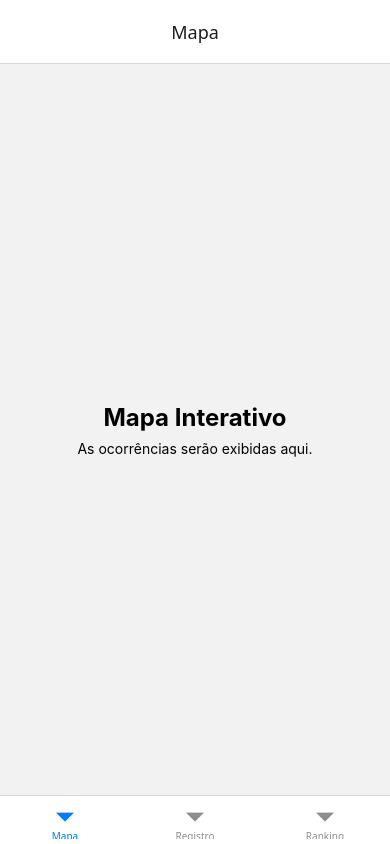
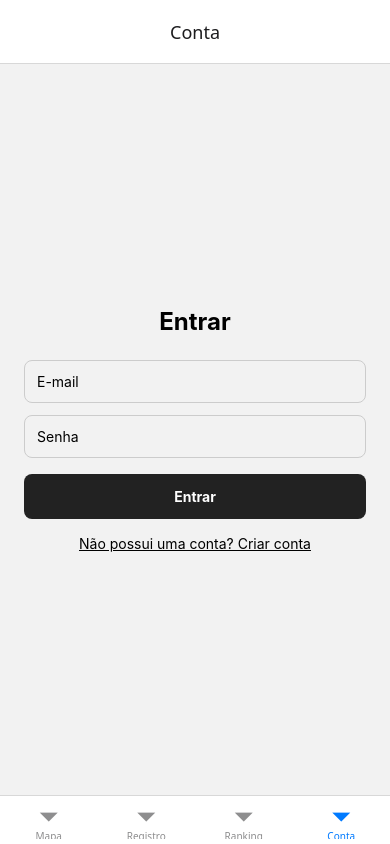
Before and after one commit to emanueltav/AcessaUrban, a React Native app in the folder app/: screen /Conta in a window 390 px wide. Built offline with nearby package versions, Linux system fonts and the light colour scheme; no server answers.

Commit message:
feat: implementa autenticacao de usuarios

```diff
--- a/app/App.tsx
+++ b/app/App.tsx
@@ -1,11 +1,14 @@
 import { SafeAreaProvider } from 'react-native-safe-area-context';
 
+import { AutenticacaoProvider } from './src/contextos/autenticacao';
 import Rotas from './src/navegacao/rotas';
 
 export default function App() {
   return (
     <SafeAreaProvider>
-      <Rotas />
+      <AutenticacaoProvider>
+        <Rotas />
+      </AutenticacaoProvider>
     </SafeAreaProvider>
   );
 }
--- /dev/null
+++ b/app/src/contextos/autenticacao.tsx
@@ -0,0 +1,57 @@
+import {
+  createContext,
+  ReactNode,
+  useContext,
+  useEffect,
+  useState,
+} from 'react';
+import type { Session } from '@supabase/supabase-js';
+
+import { supabase } from '../servicos/supabase';
+
+type AutenticacaoContexto = {
+  sessao: Session | null;
+  carregando: boolean;
+};
+
+const AutenticacaoContext = createContext<AutenticacaoContexto>({
+  sessao: null,
+  carregando: true,
+});
+
+type Props = {
+  children: ReactNode;
+};
+
+export function AutenticacaoProvider({ children }: Props) {
+  const [sessao, setSessao] = useState<Session | null>(null);
+  const [carregando, setCarregando] = useState(true);
+
+  useEffect(() => {
+    supabase.auth.getSession().then(({ data }) => {
+      setSessao(data.session);
+      setCarregando(false);
+    });
+
+    const {
+      data: { subscription },
+    } = supabase.auth.onAuthStateChange((_evento, novaSessao) => {
+      setSessao(novaSessao);
+      setCarregando(false);
+    });
+
+    return () => {
+      subscription.unsubscribe();
+    };
+  }, []);
+
+  return (
+    <AutenticacaoContext.Provider value={{ sessao, carregando }}>
+      {children}
+    </AutenticacaoContext.Provider>
+  );
+}
+
+export function useAutenticacao() {
+  return useContext(AutenticacaoContext);
+}
--- a/app/src/navegacao/rotas.tsx
+++ b/app/src/navegacao/rotas.tsx
@@ -4,6 +4,7 @@ import { createBottomTabNavigator } from '@react-navigation/bottom-tabs';
 import Mapa from '../telas/mapa';
 import Registro from '../telas/registro';
 import Ranking from '../telas/ranking';
+import Conta from '../telas/conta';
 
 const Tab = createBottomTabNavigator();
 
@@ -29,6 +30,11 @@ export default function Rotas() {
           name="Ranking"
           component={Ranking}
         />
+
+        <Tab.Screen
+         name="Conta"
+         component={Conta}
+        />
       </Tab.Navigator>
     </NavigationContainer>
   );
--- /dev/null
+++ b/app/src/telas/conta.tsx
@@ -0,0 +1,240 @@
+import { useState } from 'react';
+import {
+  ActivityIndicator,
+  Pressable,
+  StyleSheet,
+  Text,
+  TextInput,
+  View,
+} from 'react-native';
+
+import { useAutenticacao } from '../contextos/autenticacao';
+import { supabase } from '../servicos/supabase';
+
+export default function Conta() {
+  const { sessao, carregando } = useAutenticacao();
+
+  const [cadastro, setCadastro] = useState(false);
+  const [nome, setNome] = useState('');
+  const [email, setEmail] = useState('');
+  const [senha, setSenha] = useState('');
+  const [processando, setProcessando] = useState(false);
+  const [mensagem, setMensagem] = useState('');
+
+  async function entrar() {
+    if (!email.trim() || !senha) {
+      setMensagem('Informe o e-mail e a senha.');
+      return;
+    }
+
+    setProcessando(true);
+    setMensagem('');
+
+    const { error } = await supabase.auth.signInWithPassword({
+      email: email.trim(),
+      password: senha,
+    });
+
+    if (error) {
+      setMensagem(error.message);
+    }
+
+    setProcessando(false);
+  }
+
+  async function criarConta() {
+    if (!nome.trim() || !email.trim() || !senha) {
+      setMensagem('Preencha nome, e-mail e senha.');
+      return;
+    }
+
+    if (senha.length < 6) {
+      setMensagem('A senha deve ter pelo menos 6 caracteres.');
+      return;
+    }
+
+    setProcessando(true);
+    setMensagem('');
+
+    const { error } = await supabase.auth.signUp({
+      email: email.trim(),
+      password: senha,
+      options: {
+        data: {
+          nome: nome.trim(),
+        },
+      },
+    });
+
+    if (error) {
+      setMensagem(error.message);
+    }
+
+    setProcessando(false);
+  }
+
+  async function sair() {
+    setProcessando(true);
+
+    const { error } = await supabase.auth.signOut();
+
+    if (error) {
+      setMensagem(error.message);
+    }
+
+    setProcessando(false);
+  }
+
+  if (carregando) {
+    return (
+      <View style={styles.container}>
+        <ActivityIndicator />
+      </View>
+    );
+  }
+
+  if (sessao) {
+    return (
+      <View style={styles.container}>
+        <Text style={styles.titulo}>Minha Conta</Text>
+
+        <Text style={styles.texto}>Você está conectado como:</Text>
+        <Text style={styles.email}>{sessao.user.email}</Text>
+
+        <Pressable
+          style={styles.botao}
+          onPress={sair}
+          disabled={processando}
+        >
+          <Text style={styles.textoBotao}>
+            {processando ? 'Saindo...' : 'Sair'}
+          </Text>
+        </Pressable>
+
+        {mensagem ? <Text style={styles.mensagem}>{mensagem}</Text> : null}
+      </View>
+    );
+  }
+
+  return (
+    <View style={styles.container}>
+      <Text style={styles.titulo}>
+        {cadastro ? 'Criar Conta' : 'Entrar'}
+      </Text>
+
+      {cadastro ? (
+        <TextInput
+          style={styles.campo}
+          placeholder="Nome"
+          value={nome}
+          onChangeText={setNome}
+        />
+      ) : null}
+
+      <TextInput
+        style={styles.campo}
+        placeholder="E-mail"
+        value={email}
+        onChangeText={setEmail}
+        autoCapitalize="none"
+        keyboardType="email-address"
+      />
+
+      <TextInput
+        style={styles.campo}
+        placeholder="Senha"
+        value={senha}
+        onChangeText={setSenha}
+        autoCapitalize="none"
+        secureTextEntry
+      />
+
+      <Pressable
+        style={styles.botao}
+        onPress={cadastro ? criarConta : entrar}
+        disabled={processando}
+      >
+        <Text style={styles.textoBotao}>
+          {processando
+            ? 'Aguarde...'
+            : cadastro
+              ? 'Criar conta'
+              : 'Entrar'}
+        </Text>
+      </Pressable>
+
+      <Pressable
+        onPress={() => {
+          setCadastro(!cadastro);
+          setMensagem('');
+        }}
+      >
+        <Text style={styles.link}>
+          {cadastro
+            ? 'Já possui uma conta? Entrar'
+            : 'Não possui uma conta? Criar conta'}
+        </Text>
+      </Pressable>
+
+      {mensagem ? <Text style={styles.mensagem}>{mensagem}</Text> : null}
+    </View>
+  );
+}
+
+const styles = StyleSheet.create({
+  container: {
+    flex: 1,
+    justifyContent: 'center',
+    padding: 24,
+  },
+
+  titulo: {
+    fontSize: 24,
+    fontWeight: 'bold',
+    marginBottom: 24,
+    textAlign: 'center',
+  },
+
+  campo: {
+    borderWidth: 1,
+    borderColor: '#cccccc',
+    borderRadius: 8,
+    padding: 12,
+    marginBottom: 12,
+  },
+
+  botao: {
+    backgroundColor: '#222222',
+    borderRadius: 8,
+    padding: 14,
+    marginTop: 4,
+    marginBottom: 16,
+  },
+
+  textoBotao: {
+    color: '#ffffff',
+    fontWeight: 'bold',
+    textAlign: 'center',
+  },
+
+  link: {
+    textAlign: 'center',
+    textDecorationLine: 'underline',
+  },
+
+  texto: {
+    textAlign: 'center',
+  },
+
+  email: {
+    fontWeight: 'bold',
+    textAlign: 'center',
+    marginTop: 8,
+    marginBottom: 24,
+  },
+
+  mensagem: {
+    textAlign: 'center',
+    marginTop: 16,
+  },
+});
--- a/app/src/telas/registro.tsx
+++ b/app/src/telas/registro.tsx
@@ -1,10 +1,50 @@
-import { StyleSheet, Text, View } from 'react-native';
+import {
+  ActivityIndicator,
+  StyleSheet,
+  Text,
+  View,
+} from 'react-native';
+
+import { useAutenticacao } from '../contextos/autenticacao';
 
 export default function Registro() {
+  const { sessao, carregando } = useAutenticacao();
+
+  if (carregando) {
+    return (
+      <View style={styles.container}>
+        <ActivityIndicator />
+      </View>
+    );
+  }
+
+  if (!sessao) {
+    return (
+      <View style={styles.container}>
+        <Text style={styles.titulo}>Registro de Ocorrência</Text>
+
+        <Text style={styles.texto}>
+          Entre na sua conta para registrar uma ocorrência.
+        </Text>
+
+        <Text style={styles.texto}>
+          Use a aba Conta para fazer login ou criar seu cadastro.
+        </Text>
+      </View>
+    );
+  }
+
   return (
     <View style={styles.container}>
       <Text style={styles.titulo}>Registro de Ocorrência</Text>
-      <Text>O formulário de registro será exibido aqui.</Text>
+
+      <Text style={styles.texto}>
+        Usuário autenticado: {sessao.user.email}
+      </Text>
+
+      <Text style={styles.texto}>
+        O formulário de registro será implementado aqui.
+      </Text>
     </View>
   );
 }
@@ -20,6 +60,11 @@ const styles = StyleSheet.create({
   titulo: {
     fontSize: 24,
     fontWeight: 'bold',
+    marginBottom: 16,
+  },
+
+  texto: {
+    textAlign: 'center',
     marginBottom: 8,
   },
 });
```
